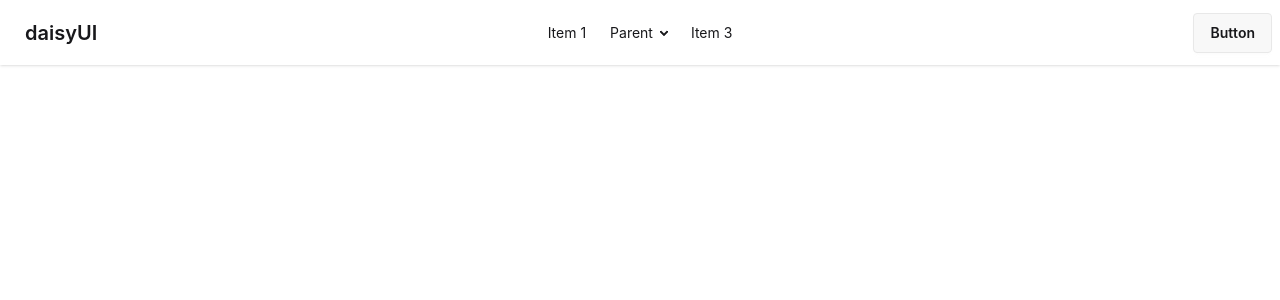
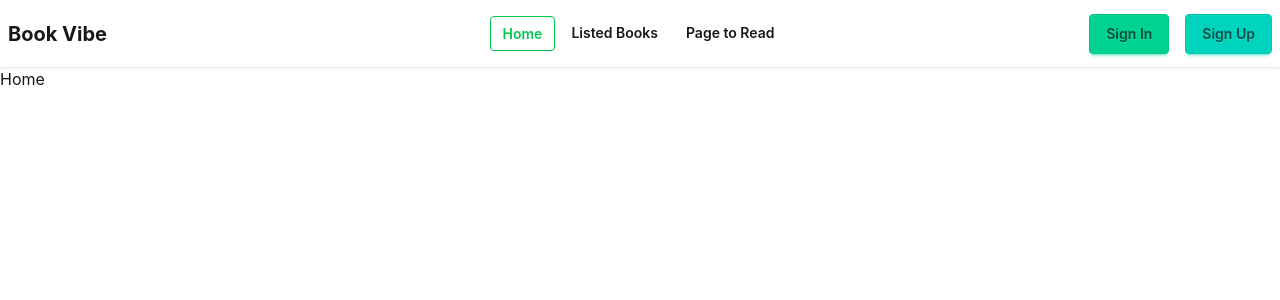
Before and after one commit to probillal/book-vibe, a React (Vite) app: page / in a window 1280 px wide. Shown: the top 300 px of the page. Built offline with nearby package versions, Linux system fonts and the light colour scheme.

Commit message:
Navbar degine completed like figma

```diff
--- a/src/Components/Shared/Navbar/Navbar.jsx
+++ b/src/Components/Shared/Navbar/Navbar.jsx
@@ -1,6 +1,42 @@
 // import React from "react";
 
+import { NavLink } from "react-router";
+
 const Navbar = () => {
+  const links = (
+    <>
+      <li>
+        <NavLink
+          className={({ isActive }) =>
+            `font-semibold mr-1 ${isActive ? "text-green-500 border border-green-500" : ""}`
+          }
+          to="/"
+        >
+          Home
+        </NavLink>
+      </li>
+      <li>
+        <NavLink
+          className={({ isActive }) =>
+            `font-semibold mr-1 ${isActive ? "text-green-500 border border-green-500" : ""}`
+          }
+          to="/books"
+        >
+          Listed Books
+        </NavLink>
+      </li>
+      <li>
+        <NavLink
+          className={({ isActive }) =>
+            `font-semibold mr-1 ${isActive ? "text-green-500 border border-green-500" : ""}`
+          }
+          to="page-to-red"
+        >
+          Page to Read
+        </NavLink>
+      </li>
+    </>
+  );
   return (
     <div className="navbar bg-base-100 shadow-sm">
       <div className="navbar-start">
@@ -26,52 +62,17 @@ const Navbar = () => {
             tabIndex="-1"
             className="menu menu-sm dropdown-content bg-base-100 rounded-box z-1 mt-3 w-52 p-2 shadow"
           >
-            <li>
-              <a>Item 1</a>
-            </li>
-            <li>
-              <a>Parent</a>
-              <ul className="p-2">
-                <li>
-                  <a>Submenu 1</a>
-                </li>
-                <li>
-                  <a>Submenu 2</a>
-                </li>
-              </ul>
-            </li>
-            <li>
-              <a>Item 3</a>
-            </li>
+            {links}
           </ul>
         </div>
-        <a className="btn btn-ghost text-xl">daisyUI</a>
+        <h2 className="font-bold text-xl">Book Vibe</h2>
       </div>
       <div className="navbar-center hidden lg:flex">
-        <ul className="menu menu-horizontal px-1">
-          <li>
-            <a>Item 1</a>
-          </li>
-          <li>
-            <details>
-              <summary>Parent</summary>
-              <ul className="p-2 bg-base-100 w-40 z-1">
-                <li>
-                  <a>Submenu 1</a>
-                </li>
-                <li>
-                  <a>Submenu 2</a>
-                </li>
-              </ul>
-            </details>
-          </li>
-          <li>
-            <a>Item 3</a>
-          </li>
-        </ul>
+        <ul className="menu menu-horizontal px-1">{links}</ul>
       </div>
-      <div className="navbar-end">
-        <a className="btn">Button</a>
+      <div className="navbar-end gap-4">
+        <button className="btn btn-success">Sign In</button>
+        <button className="btn btn-accent">Sign Up</button>
       </div>
     </div>
   );
--- a/src/Layout/MainLayout.jsx
+++ b/src/Layout/MainLayout.jsx
@@ -1,10 +1,12 @@
 // import React from "react";
+import { Outlet } from "react-router";
 import Navbar from "../Components/Shared/Navbar/Navbar";
 
 const MainLayout = () => {
   return (
     <div>
       <Navbar></Navbar>
+      <Outlet></Outlet>
     </div>
   );
 };
```
